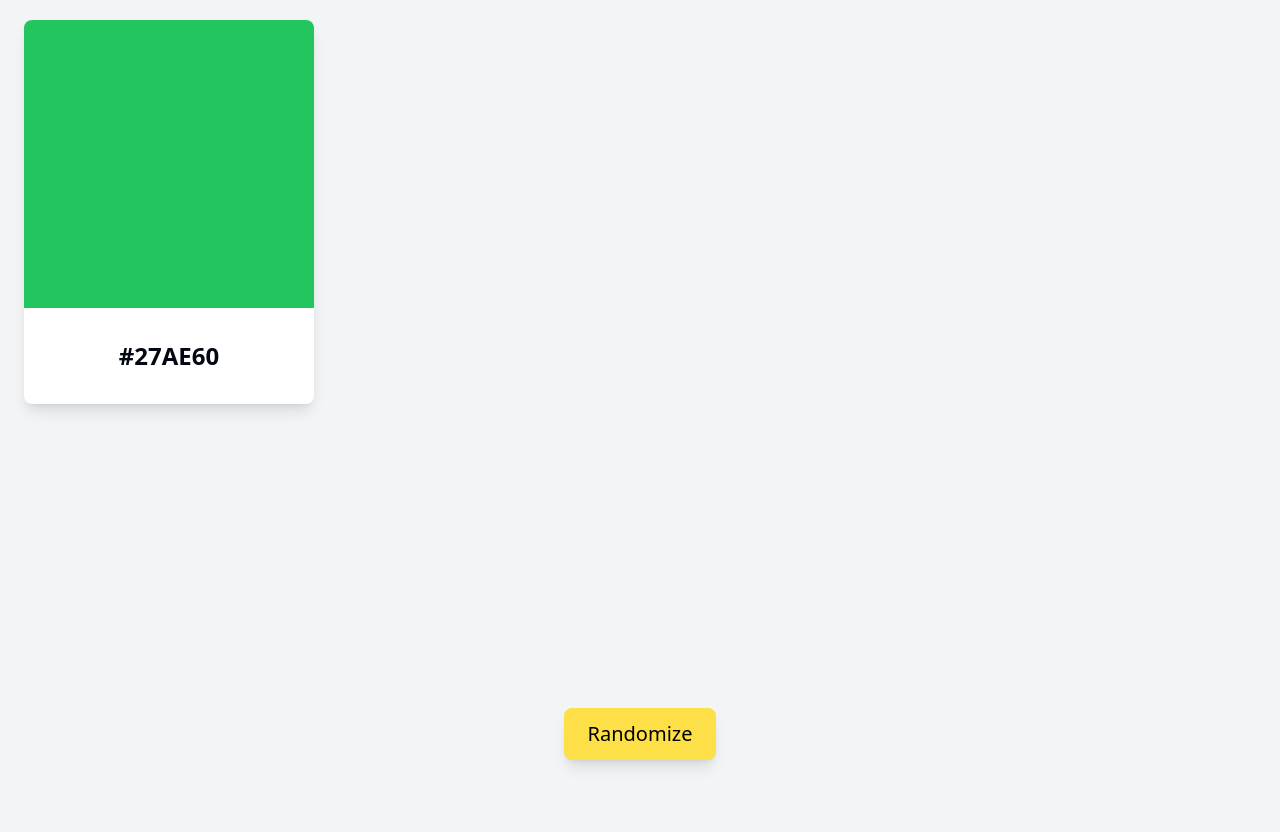
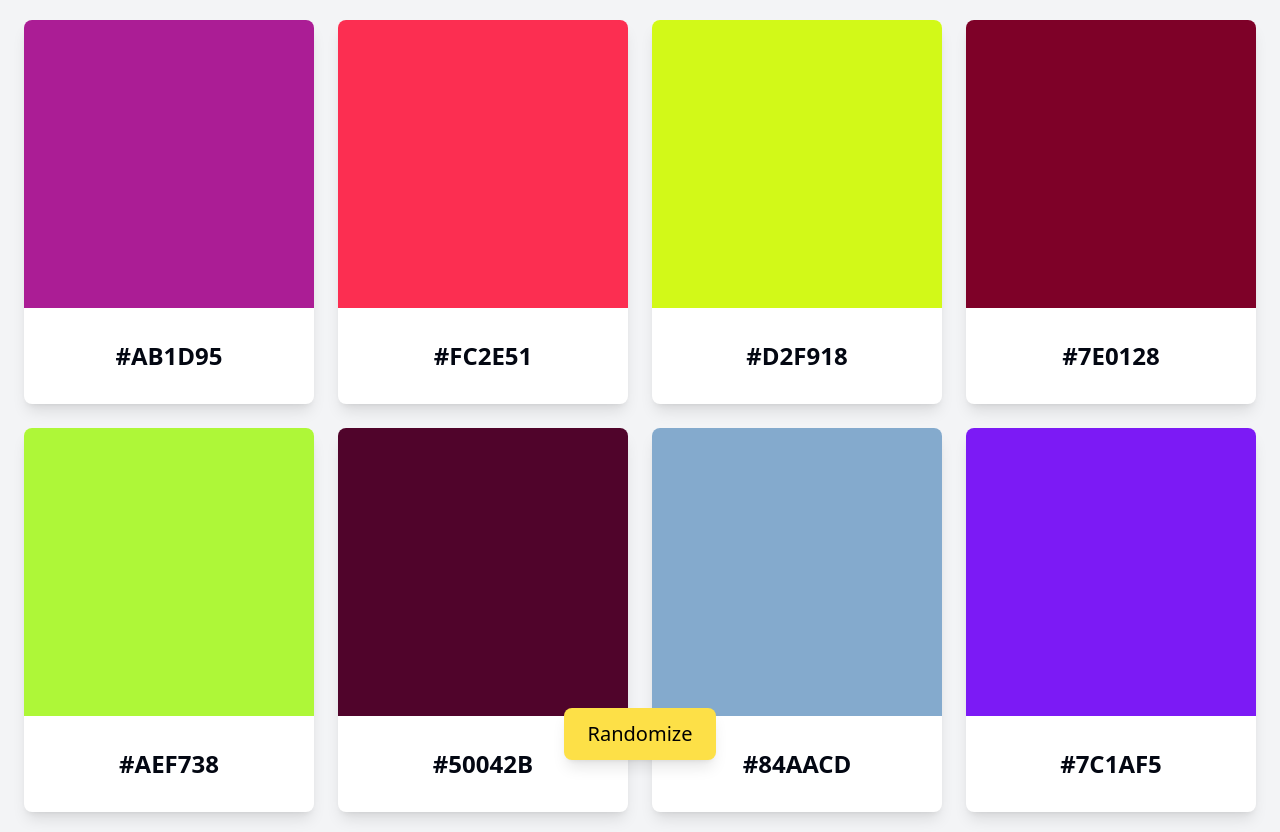
Before and after one commit to devishraq/random-color-generator, a website: page src/main.html in a window 1280 px wide. Before the commit the page ends 800 px from the top, so only its background shows below. Drawn offline with Linux system fonts and the light colour scheme.

Commit message:
update commit

```diff
--- a/src/main.html
+++ b/src/main.html
@@ -5,29 +5,15 @@
     <meta name="viewport" content="width=device-width, initial-scale=1.0" />
     <title>Classic Responsive TailwindCSS Landing Page</title>
     <link rel="stylesheet" href="./css/output.css" />
+    <script defer src="scipt.js"></script>
   </head>
   <body class="bg-gray-100">
     <div class="mx-auto px-4 lg:px-6 sm:px-6 py-5">
       <div
-        class="grid grid-cols-1 xs:grid-cols-2 sm:grid-cols-2 md:grid-cols-3 lg:grid-cols-4 gap-6"
+        class="color-container grid grid-cols-1 xs:grid-cols-2 sm:grid-cols-2 md:grid-cols-3 lg:grid-cols-4 gap-6"
       >
-        <!-- Box 1 -->
-        <div class="bg-white rounded-lg shadow-lg">
-          <div
-            class="h-52 xs:h-56 lg:h-64 xl:h-72 bg-green-500 rounded-t-lg"
-          ></div>
-          <div class="flex-grow flex justify-center items-center p-8">
-            <h2
-              class="text-lg sm:text-xl md:text-2xl font-semibold text-gray-950"
-            >
-              #27AE60
-            </h2>
-          </div>
-        </div>
-      </div>
-
       <button
-        class="text-xl w-fit px-6 py-3 shadow-lg bg-yellow-300 rounded-lg absolute bottom-10 left-0 right-0 ml-auto mr-auto"
+        class=" text-xl w-fit px-6 py-3 shadow-lg bg-yellow-300 rounded-lg fixed bottom-10 left-0 right-0 ml-auto mr-auto"
       >
         Randomize
       </button>
--- a/src/scipt.js
+++ b/src/scipt.js
@@ -1,3 +1,29 @@
-const randColor = () => {
-    return "#" + Math.floor(Math.random() * 16777215).toString(16).padStart(6, '0').toUpperCase();
+let randomizeBtn = document.querySelector('button');
+let colorContainer = document.querySelector('.color-container')
+
+
+const randomColorFunction = () => {
+    for (let i = 0; i < 8; i++) {
+        let randomColor = () => "#" + Math.floor(Math.random() * 16777215).toString(16).padStart(6, '0').toUpperCase();
+        let color = randomColor();
+        let box = document.createElement('div');
+        let boxClasses = "bg-white rounded-lg shadow-lg".split(' ')
+        box.classList.add(...boxClasses)
+        box.innerHTML = `
+        <div class="h-52 xs:h-56 lg:h-64 xl:h-72 rounded-t-lg" style="background-color:${color}"></div>
+        <div class="flex-grow flex justify-center items-center p-8">
+        <h2 class="text-lg sm:text-xl md:text-2xl font-semibold text-gray-950">${color}</h2>
+        </div>
+        `
+        colorContainer.append(box)
+    }
 }
+
+randomizeBtn.addEventListener('click', () => {
+    const boxes = colorContainer.querySelectorAll('div')
+    for (let i = 0; i < boxes.length; i++) {
+        boxes[i].remove();
+    }
+    randomColorFunction()
+})
+randomizeBtn.onload = randomColorFunction();
--- a/tailwind.config.js
+++ b/tailwind.config.js
@@ -1,7 +1,7 @@
 /** @type {import('tailwindcss').Config} */
 module.exports = {
   content: ['./src/main.html',
-    './src/script.js'],
+    './src/*.js'],
   theme: {
     extend: {
       screens: {
```
Also changed, not shown: src/css/output.css.
